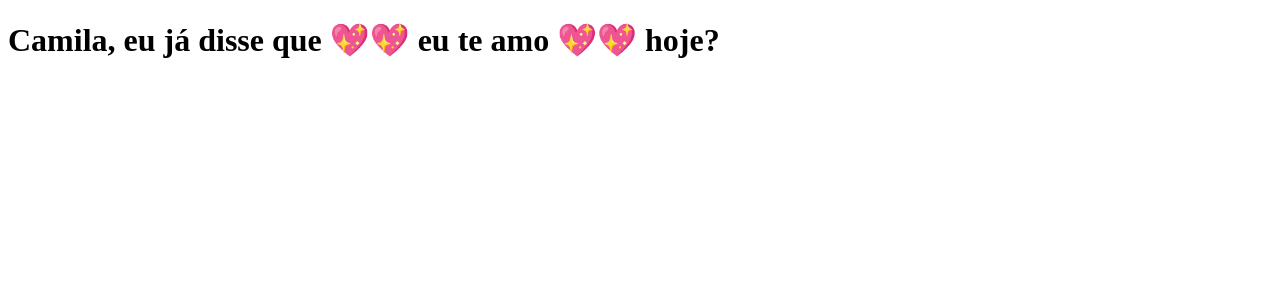
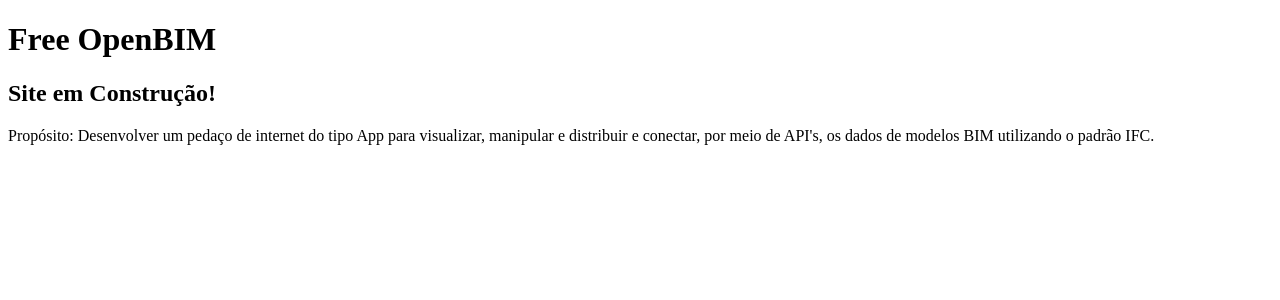
Before and after one commit to Eduardolimacesl/clone-tabnews, a Next.js app: page / in a window 1280 px wide. Shown: the top 300 px of the page. Built offline with nearby package versions, Linux system fonts and the light colour scheme.

Commit message:
feat: adjust home to `in construction`.

```diff
--- a/pages/index.js
+++ b/pages/index.js
@@ -1,7 +1,15 @@
 export default function Home() {
   return (
-    <h1>
-      Camila, eu já disse que <strong>💖💖 eu te amo 💖💖</strong> hoje?
-    </h1>
+    <>
+      <h1>
+      Free OpenBIM
+      </h1>
+
+      <h2>Site em Construção!</h2>
+
+      <p>
+        Propósito: Desenvolver um pedaço de internet do tipo App para visualizar, manipular e distribuir e conectar, por meio de API's, os dados de modelos BIM utilizando o padrão IFC.
+      </p>
+    </>
   )
 }
```
